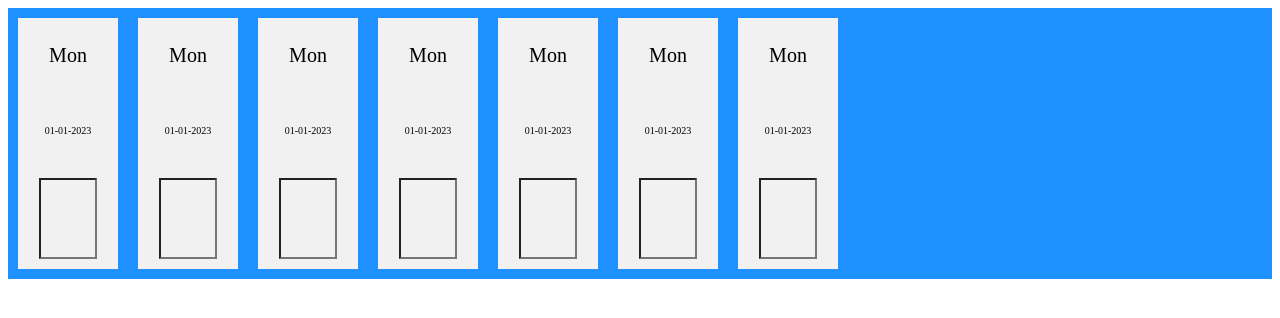
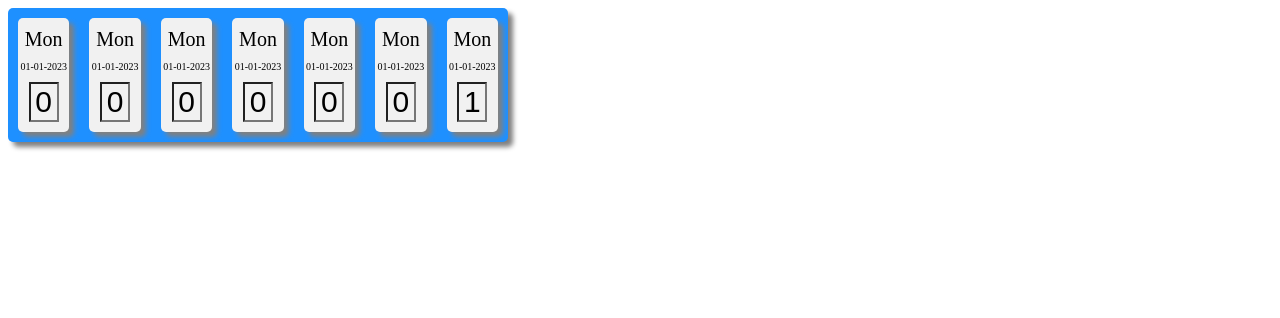
Before and after one commit to Programmeerkat/lab-day-7, a Vue app: page / in a window 1280 px wide. Shown: the top 318 px of the page. Built offline with nearby package versions, Linux system fonts and the light colour scheme.

Commit message:
passed props into DayComponent

```diff
--- a/src/components/DayComponent.vue
+++ b/src/components/DayComponent.vue
@@ -2,7 +2,7 @@
   <div class="container">
     <div class="day">{{ day }}</div>
     <div class="date">{{ date }}</div>
-    <input type="number" min="0" value="hours">
+    <input v-bind:value="hours">
   </div>
 </template>
 
@@ -20,24 +20,24 @@ export default {
 <style scoped>
 .container {
   background-color: #f1f1f1;
-  width: 100px;
   margin: 10px;
   text-align: center;
-  line-height: 75px;
   font-size: 30px;
+  border-radius: 5px;
+  box-shadow: 5px 5px 5px gray;
 }
 .day {
   font-size: 20px;
+  margin: 10px 0 10px 0;
 }
 .date {
   font-size: 10px;
 }
 input {
   background-color: #f1f1f1;
-  width: 50px;
   margin: 10px;
   text-align: center;
-  line-height: 75px;
   font-size: 30px;
+  width: 22px;
 }
 </style>
--- a/src/components/WeekComponent.vue
+++ b/src/components/WeekComponent.vue
@@ -28,8 +28,11 @@ export default {
 
 <style scoped>
 .week-container {
-  display: flex;
-  flex-wrap: nowrap;
+  width: 500px;
+  display: grid;
+  grid-template-columns: 1fr 1fr 1fr 1fr 1fr 1fr 1fr;
   background-color: DodgerBlue;
+  border-radius: 5px;
+  box-shadow: 5px 5px 5px gray;
 }
 </style>
```
